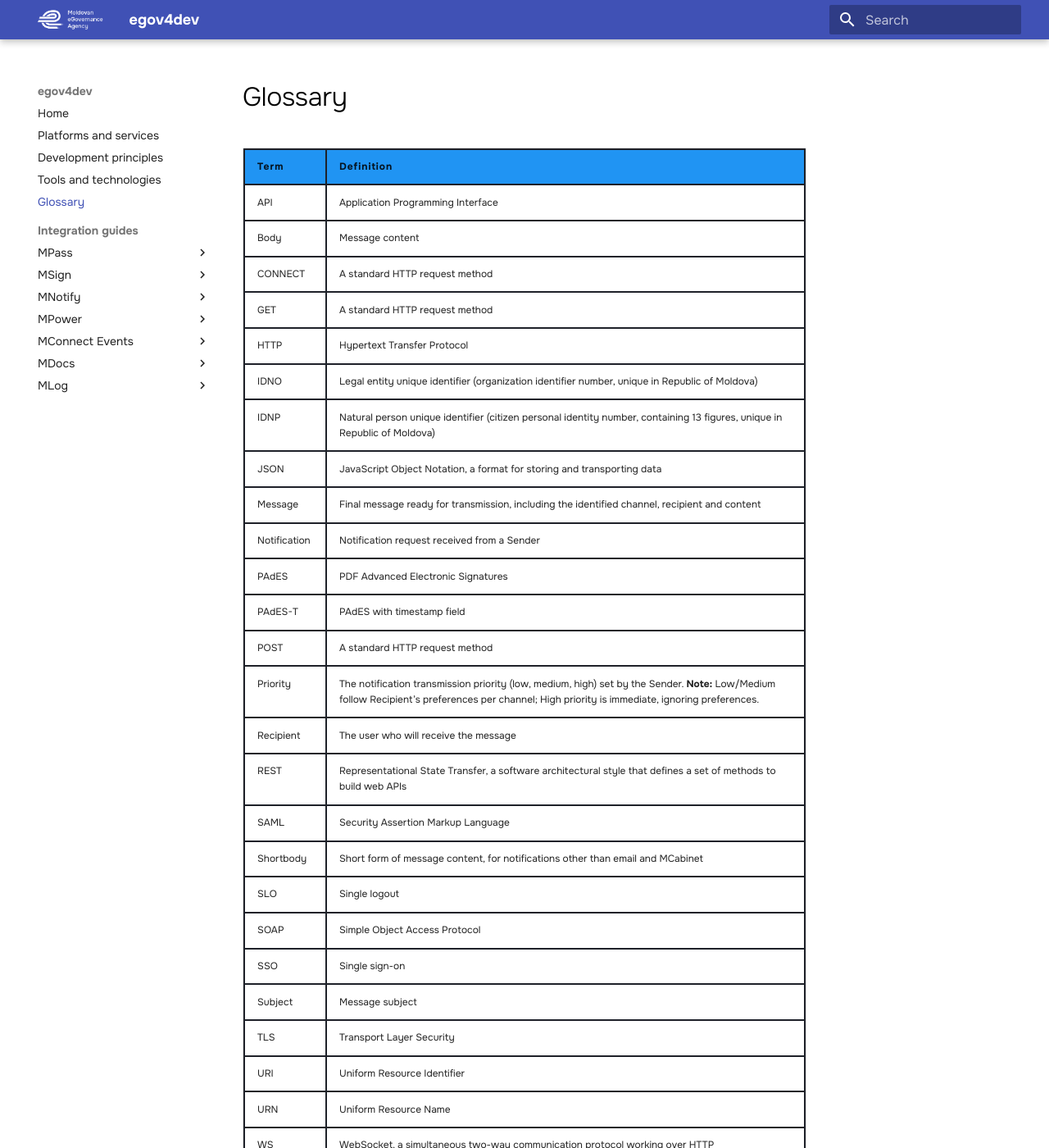
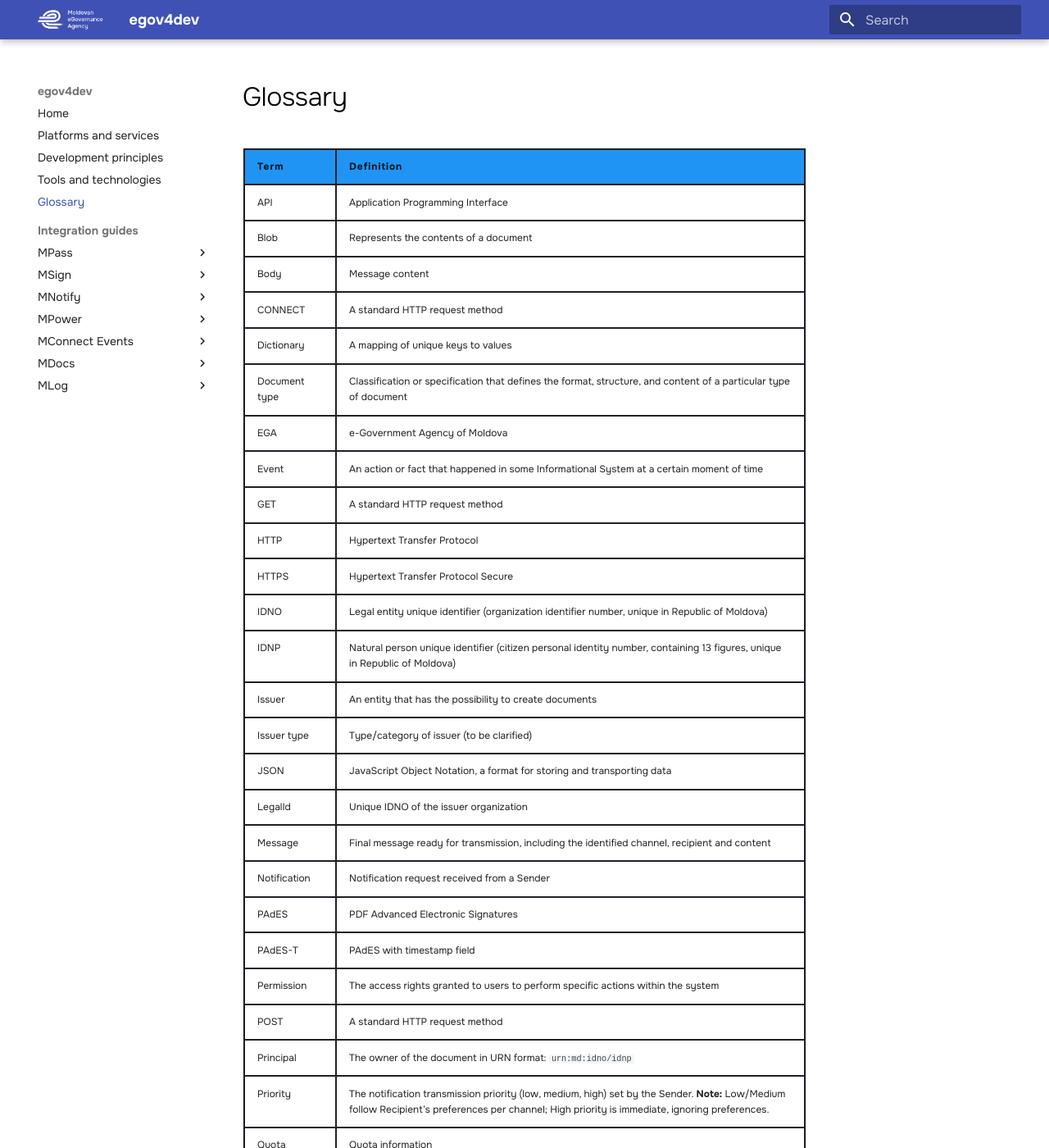
Before and after one commit to egov-moldova/egov4dev, an MkDocs documentation site: the page built from docs/glossary/glossary.md, in a window 1280 px wide and 1400 px high. Shown: the whole window at 82% size. Built offline with MkDocs 1.6.1 and Material for MkDocs 9.7.7, drawn with Linux system fonts in a browser that asks for light colours; some of the changed text lies outside the part shown.

Commit message:
Update glossary.md

```diff
--- a/docs/glossary/glossary.md
+++ b/docs/glossary/glossary.md
@@ -1,31 +1,46 @@
-| Term       | Definition |
-|------------|------------|
-| API        | Application Programming Interface |
-| Body       | Message content |
-| CONNECT    | A standard HTTP request method |
-| GET        | A standard HTTP request method |
-| HTTP       | Hypertext Transfer Protocol |
-| IDNO       | Legal entity unique identifier (organization identifier number, unique in Republic of Moldova) |
-| IDNP       | Natural person unique identifier (citizen personal identity number, containing 13 figures, unique in Republic of Moldova) |
-| JSON       | JavaScript Object Notation, a format for storing and transporting data |
-| Message    | Final message ready for transmission, including the identified channel, recipient and content |
-| Notification | Notification request received from a Sender |
-| PAdES      | PDF Advanced Electronic Signatures |
-| PAdES-T    | PAdES with timestamp field |
-| POST       | A standard HTTP request method |
-| Priority   | The notification transmission priority (low, medium, high) set by the Sender. **Note:** Low/Medium follow Recipient’s preferences per channel; High priority is immediate, ignoring preferences. |
-| Recipient  | The user who will receive the message |
-| REST       | Representational State Transfer, a software architectural style that defines a set of methods to build web APIs |
-| SAML       | Security Assertion Markup Language |
-| Shortbody  | Short form of message content, for notifications other than email and MCabinet |
-| SLO        | Single logout |
-| SOAP       | Simple Object Access Protocol |
-| SSO        | Single sign-on |
-| Subject    | Message subject |
-| TLS        | Transport Layer Security |
-| URI        | Uniform Resource Identifier |
-| URN        | Uniform Resource Name |
-| WS         | WebSocket, a simultaneous two-way communication protocol working over HTTP |
-| WSS        | WebSocket Secure, extension of WS that uses encryption for communication based on TLS |
-| XAdES      | XML Advanced Electronic Signatures |
-| XAdES-T    | XAdES with timestamp field |
+| Term          | Definition |
+|---------------|------------|
+| API           | Application Programming Interface |
+| Blob          | Represents the contents of a document |
+| Body          | Message content |
+| CONNECT       | A standard HTTP request method |
+| Dictionary    | A mapping of unique keys to values |
+| Document type | Classification or specification that defines the format, structure, and content of a particular type of document |
+| EGA           | e-Government Agency of Moldova |
+| Event         | An action or fact that happened in some Informational System at a certain moment of time |
+| GET           | A standard HTTP request method |
+| HTTP          | Hypertext Transfer Protocol |
+| HTTPS         | Hypertext Transfer Protocol Secure |
+| IDNO          | Legal entity unique identifier (organization identifier number, unique in Republic of Moldova) |
+| IDNP          | Natural person unique identifier (citizen personal identity number, containing 13 figures, unique in Republic of Moldova) |
+| Issuer        | An entity that has the possibility to create documents |
+| Issuer type   | Type/category of issuer (to be clarified) |
+| JSON          | JavaScript Object Notation, a format for storing and transporting data |
+| LegalId       | Unique IDNO of the issuer organization |
+| Message       | Final message ready for transmission, including the identified channel, recipient and content |
+| Notification  | Notification request received from a Sender |
+| PAdES         | PDF Advanced Electronic Signatures |
+| PAdES-T       | PAdES with timestamp field |
+| Permission    | The access rights granted to users to perform specific actions within the system |
+| POST          | A standard HTTP request method |
+| Principal     | The owner of the document in URN format: `urn:md:idno/idnp` |
+| Priority      | The notification transmission priority (low, medium, high) set by the Sender. **Note:** Low/Medium follow Recipient’s preferences per channel; High priority is immediate, ignoring preferences. |
+| Quota         | Quota information |
+| Read permission | View and read the document |
+| Recipient     | The user who will receive the message |
+| REST          | Representational State Transfer, a software architectural style that defines a set of methods to build web APIs |
+| SAML          | Security Assertion Markup Language |
+| Share         | All documents shared by current principal to others |
+| Shortbody     | Short form of message content, for notifications other than email and MCabinet |
+| SLO           | Single logout |
+| SOAP          | Simple Object Access Protocol |
+| SSO           | Single sign-on |
+| Subject       | Message subject |
+| TLS           | Transport Layer Security |
+| URI           | Uniform Resource Identifier |
+| URN           | Uniform Resource Name |
+| Write permission | Edit, overwrite and delete the document |
+| WS            | WebSocket, a simultaneous two-way communication protocol working over HTTP |
+| WSS           | WebSocket Secure, extension of WS that uses encryption for communication based on TLS |
+| XAdES         | XML Advanced Electronic Signatures |
+| XAdES-T       | XAdES with timestamp field |
```
